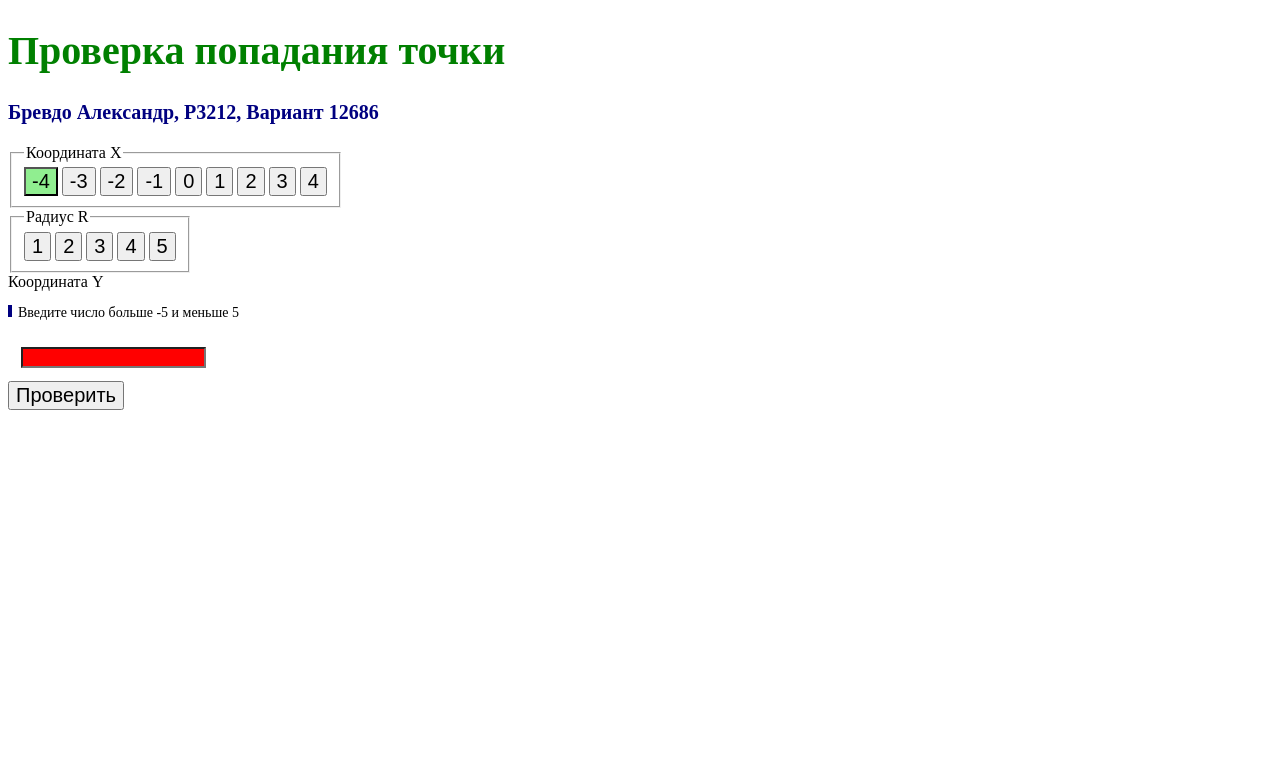
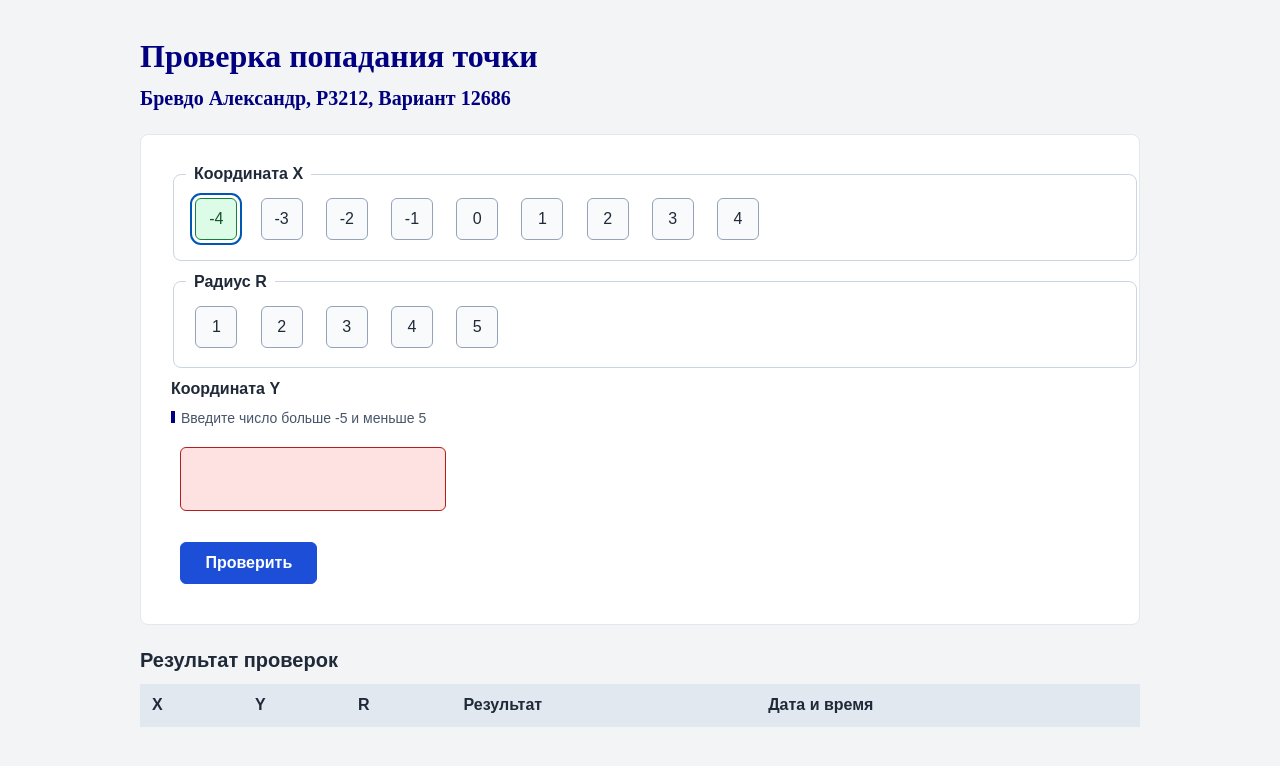
Before and after one commit to brevdoalexander/lab1-web, a plain HTML site: page index.html in a window 1280 px wide. Both pictures are taken after a click on the button "-4". Drawn offline with Linux system fonts and the light colour scheme.

Commit message:
Добавил таблицу результатов и сохранение истории, также поправил оформление страницы

```diff
--- a/index.html
+++ b/index.html
@@ -37,6 +37,19 @@
         <input aria-describedby="y-hint" type="text" id="y" name="y" required>
         <button type="submit">Проверить</button>
     </form>
+    <table>
+        <caption>Результат проверок</caption>
+        <thead>
+           <tr>
+               <th scope="col">X</th>
+               <th scope="col">Y</th>
+               <th scope="col">R</th>
+               <th scope="col">Результат</th>
+               <th scope="col">Дата и время</th>
+           </tr>
+        </thead>
+        <tbody id="results-body"></tbody>
+    </table>
 </main>
 <script src="script.js"></script>
 </body>
--- a/script.js
+++ b/script.js
@@ -1,4 +1,5 @@
 let selectedX = null;
+let results = [];
 const xButtons = document.querySelectorAll('[data-x]');
 for (const button of xButtons) {
    button.addEventListener('click', function () {
@@ -33,11 +34,55 @@ form.addEventListener('submit', function (event) {
         return;
     }
     const rawY = yInput.value.trim();
-    const y = Number(rawY)
+    const y = Number(rawY);
     if ((rawY === "") || (!Number.isFinite(y)) || (y <= -5) || (y >= 5)) {
         alert("Y должен быть больше -5 и меньше 5");
         yInput.focus();
         return;
     }
-    console.log(selectedX, y, selectedR);
+    const hit = isHit(selectedX, y, selectedR);
+    const timestamp = Date.now();
+    const result = {
+        x: selectedX,
+        y: y,
+        r: selectedR,
+        hit: hit,
+        timestamp: timestamp,
+    };
+    results.push(result);
+    localStorage.setItem('lab1-results', JSON.stringify(results));
+    addResultRow(selectedX, y, selectedR, hit, timestamp);
+    console.log(selectedX, y, selectedR, hit);
 });
+function isHit(x, y, r) {
+    const inTriangle = ((x >= 0) && (y >= 0) && ((x+y) <= r));
+    const inRectangle = (((-r <= x) && (x <= 0)) && ((-r/2 <= y) && (y <= 0)));
+    const inCircle = ((x >= 0) && (y <= 0) && ((x*x + y*y) <= ((r/2)*(r/2))));
+    return inTriangle || inRectangle || inCircle;
+}
+const resultsBody = document.querySelector('#results-body');
+const savedResults = localStorage.getItem('lab1-results');
+if (savedResults !== null) {
+    try {
+       const parsedResults = JSON.parse(savedResults);
+       if (Array.isArray(parsedResults)) {
+           results = parsedResults;
+           for (const result of results) {
+               addResultRow(result.x, result.y, result.r, result.hit, result.timestamp);
+           }
+       }
+    }
+    catch (error) {
+       console.error('Не удалось восстановить историю', error);
+    }
+}
+function addResultRow(x, y, r, hit, timestamp) {
+    const row = document.createElement('tr');
+    const values = new Array(x, y, r, (hit ? 'Попадание' : 'Промах'), new Date(timestamp).toLocaleString('ru-RU'));
+    for (const value of values) {
+       const cell = document.createElement('td');
+       cell.textContent = value;
+       row.append(cell);
+    }
+    resultsBody.prepend(row);
+}
--- a/styles.css
+++ b/styles.css
@@ -1,43 +1,128 @@
-h1 {
-    color: red;
+body {
+    max-width: 1000px;
+    margin: 0 auto;
+    padding: 3%;
+    background-color: #f3f4f6;
+    color: #1f2937;
+    font-family: Arial, sans-serif;
+    font-size: 16px;
 }
-button {
-    font-size: 20px;
-}
+
 header {
+    margin-bottom: 24px;
     font-family: serif;
     font-size: 20px;
     color: navy;
 }
-h1 {
-    color: green;
+
+header > h1 {
+    margin: 0 0 12px;
+    font-size: 32px;
 }
+
 header > p {
+    margin: 0;
     font-weight: bold;
 }
+
+main {
+    display: flex;
+    flex-direction: column;
+    gap: 24px;
+}
+
 form {
     display: flex;
     flex-direction: column;
     align-items: flex-start;
+    gap: 12px;
+    padding: 3%;
+    background-color: white;
+    border: 1px solid #e2e8f0;
+    border-radius: 8px;
 }
-form input {
+
+fieldset {
+    width: 100%;
+    min-width: 0;
+    margin: 0
+    padding: 2%;
+    border: 1px solid #cbd5e1;
+    border-radius: 8px;
+}
+
+legend {
+    padding: 0 8px;
+    font-weight: bold;
+}
+
+label {
+    font-weight: bold;
+}
+
+button, input {
     margin: 1%;
+    font: inherit;
+    border: 1px solid #94a3b8;
+    border-radius: 6px;
 }
+
+button {
+    min-width: 42px;
+    min-height: 42px;
+    padding: 8px 12px;
+    background-color: #f8fafc;
+    color: #1f2937;
+    cursor: pointer;
+}
+
 button:hover {
-    background-color: lightblue;
+    background-color: #dbeafe;
 }
+
 button.selected {
-    background-color: lightgreen;
+    background-color: #dcfce7;
+    border-color: #15803d;
+    color: #14532d;
 }
-input:focus {
+
+button[type="submit"] {
+    padding: 10px 24px;
+    background-color: #1d4ed8;
+    border-color: #1d4ed8;
+    color: white;
+    font-weight: bold;
+}
+
+button[type="submit"]:hover {
+    background-color: #1e40af;
+}
+
+input[type="text"] {
+    width: 240px;
+    max-width: 98%;
+    min-height: 42px;
+    padding: 10px 12px;
+    background-color: white;
+    color: #1f2937;
+}
+
+button:focus, input:focus {
     outline: 2px solid #0056b3;
+    outline-offset: 3px;
 }
-input:invalid {
-    background-color: red;
+
+input[type="text"]:invalid {
+    background-color: #fee2e2;
+    border-color: #b91c1c;
 }
+
 #y-hint {
+    margin: 0;
+    color: #475569;
     font-size: 14px;
 }
+
 #y-hint::before {
     content: "";
     display: inline-block;
@@ -45,4 +130,37 @@ input:invalid {
     height: 12px;
     background-color: navy;
     margin-right: 6px;
+    vertical-algin: middle;
 }
+
+table {
+    width: 100%;
+    border-collapse: collapse;
+    background-color: white;
+}
+
+caption {
+    padding-bottom: 12px;
+    text-align: left;
+    font-size: 20px;
+    font-weight: bold;
+}
+
+th,td {
+    padding: 12px;
+    border-bottom: 1px solid #e2e8f0;
+    text-align: left;
+    vertical-align: middle;
+}
+
+thead {
+    background-color: #e2e8f0;
+}
+
+tbody > tr:nth-child(even) {
+    background-color: #f8fafc;
+}
+
+tbody > tr:hover {
+    background-color: #eff6ff;
+}
```
